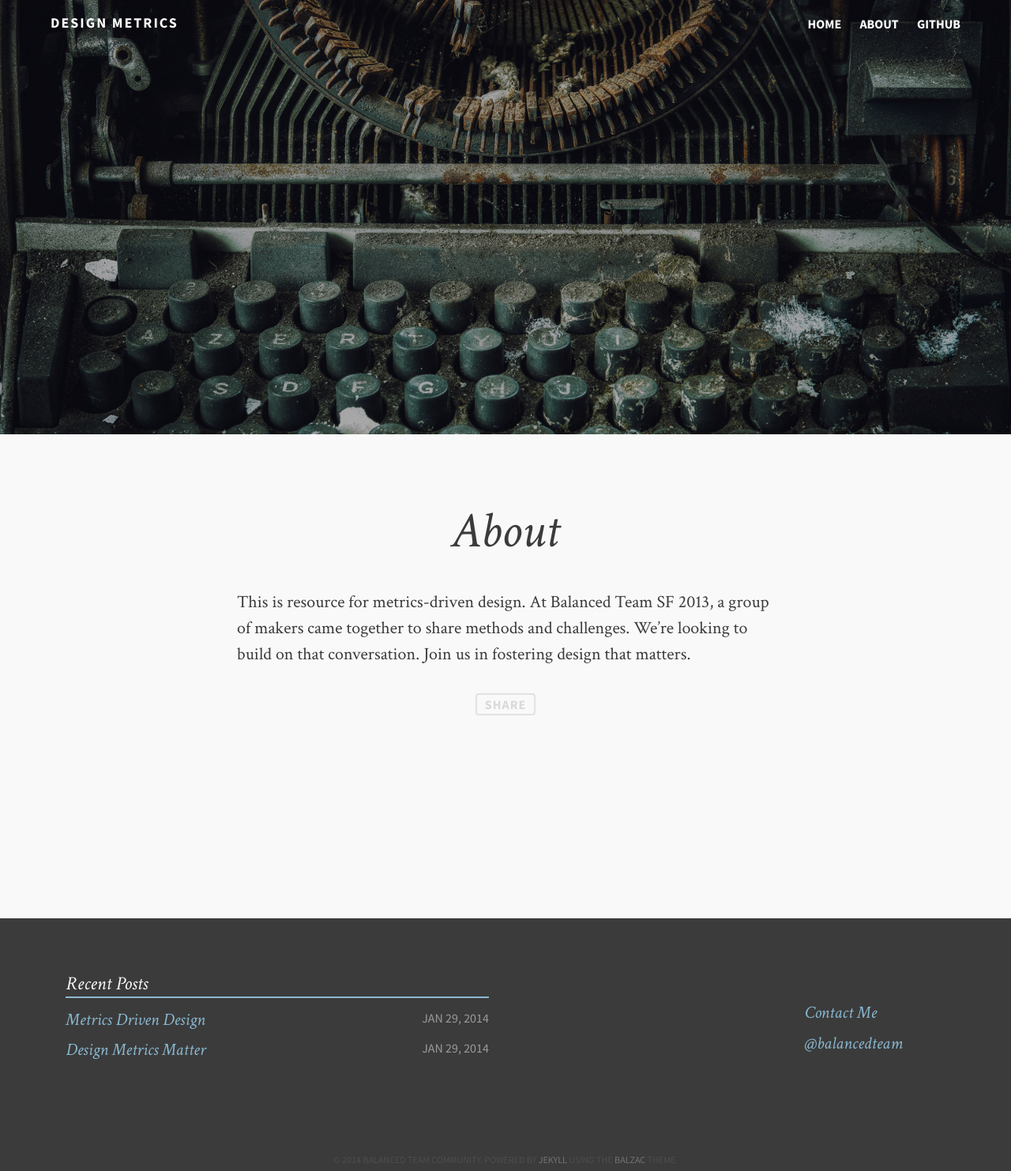
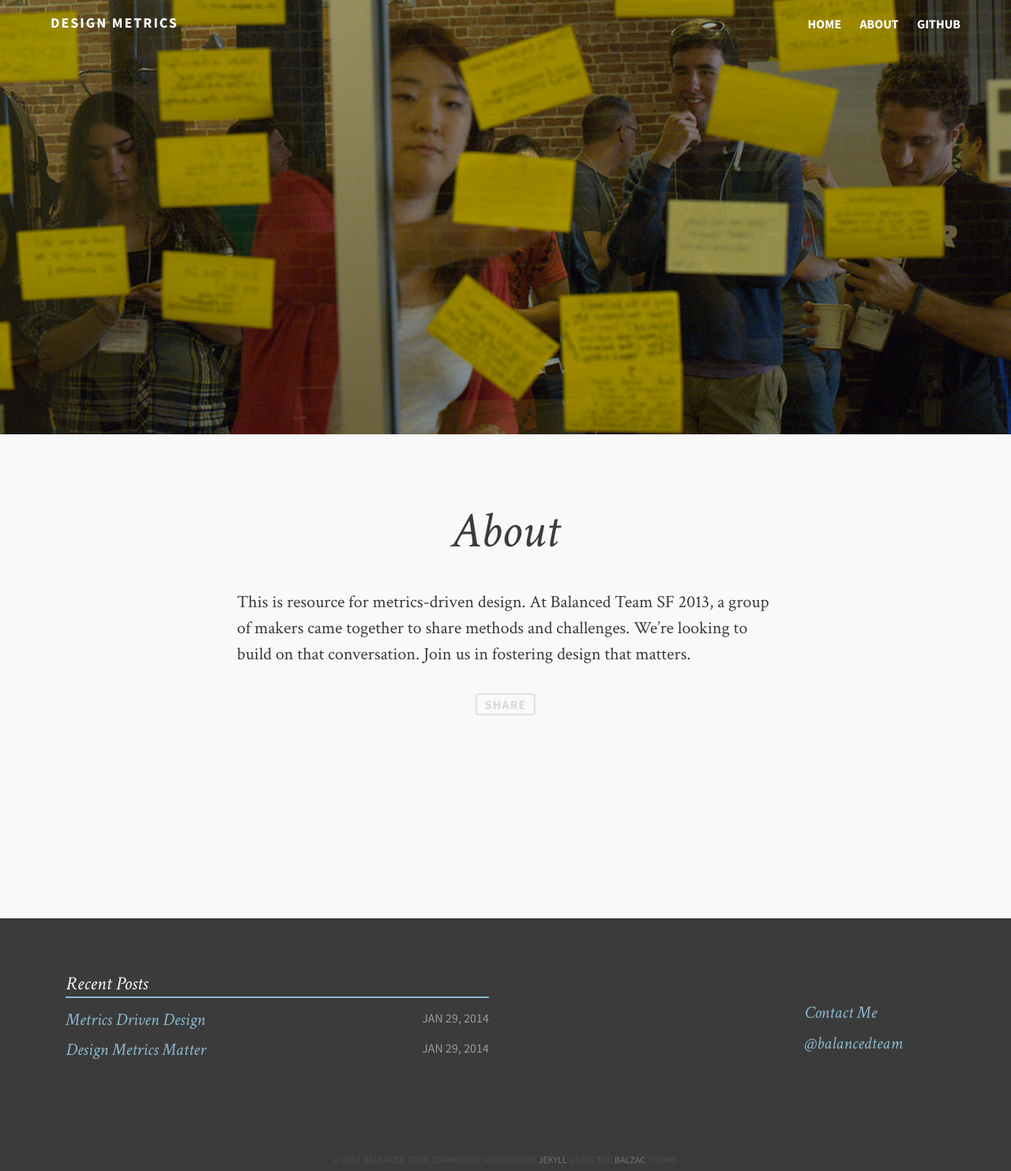
Before and after one commit to designmetrics/designmetrics.github.io, a Jekyll site: the page built from about.md, in a window 1280 px wide. Shown: the whole page at 79% size. Built offline with Jekyll 4.4.1, drawn with Linux system fonts in a browser that asks for light colours; comment, search, counter and statistics services are not loaded.

```diff
--- a/about.md
+++ b/about.md
@@ -4,6 +4,8 @@ permalink: /about/index.html
 title: About
 description:
 tags: [about, design, metrics]
+image:
+  feature: btposts.png
 ---
 
 This is resource for metrics-driven design.  At Balanced Team SF 2013, a group of makers came together to share methods and challenges.  We're looking to build on that conversation.  Join us in fostering design that matters.
```
